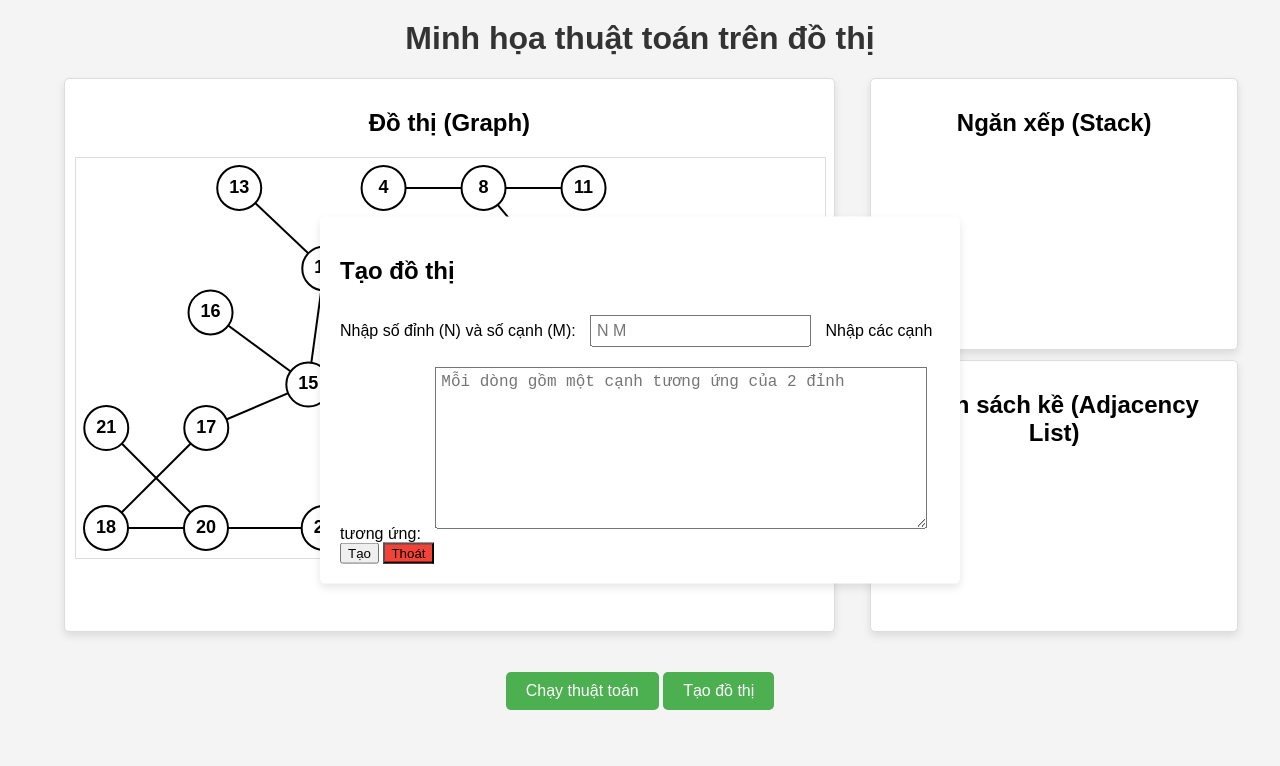
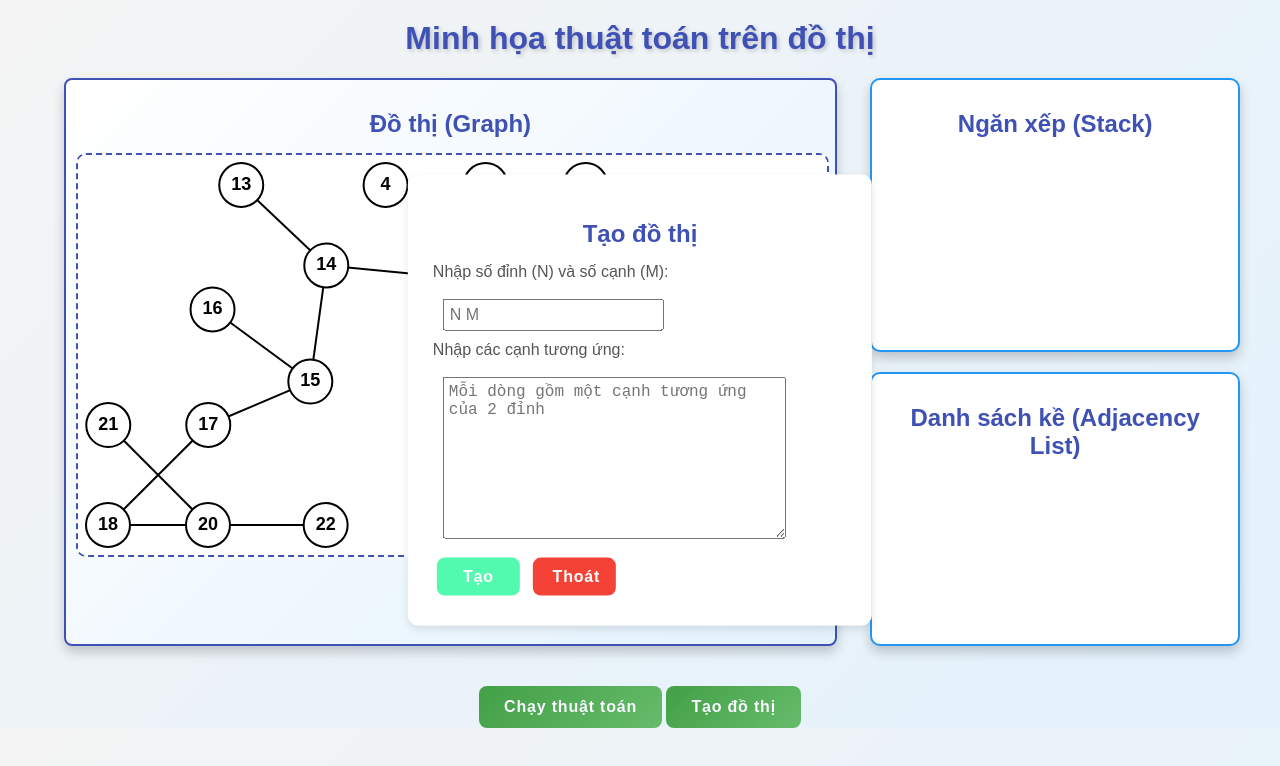
Before and after one commit to tynnp/GraphVisualizer, a plain HTML site: page index.html in a window 1280 px wide. Both pictures are taken after a click on the button "Tạo đồ thị". Drawn offline with nearby package versions, Linux system fonts and the light colour scheme.

Commit message:
Chỉnh lại style

```diff
--- a/style.css
+++ b/style.css
@@ -1,14 +1,15 @@
 body {
     font-family: Arial, sans-serif;
     text-align: center;
-    background-color: #f4f4f4;
+    background: linear-gradient(135deg, #f4f4f4, #e3f2fd);
     margin: 0;
     padding: 0;
 }
 
 h1 {
-    color: #333;
+    color: #3f51b5;
     margin-top: 20px;
+    text-shadow: 2px 2px 4px rgba(0, 0, 0, 0.2);
 }
 
 #container {
@@ -16,42 +17,54 @@ h1 {
     justify-content: space-between;
     margin: 20px auto;
     width: 90%;
+    gap: 20px;
 }
 
 #graph {
     width: 65%;
-    background-color: #fff;
-    border: 1px solid #ddd;
-    border-radius: 5px;
+    background: linear-gradient(135deg, #ffffff, #e3f2fd);
+    border: 2px solid #3f51b5;
+    border-radius: 8px;
     padding: 10px;
-    box-shadow: 0 4px 8px rgba(0, 0, 0, 0.1);
+    box-shadow: 0 6px 12px rgba(0, 0, 0, 0.2);
 }
 
 #sidebar {
     display: flex;
     flex-direction: column;
     width: 30%;
-    gap: 10px;
+    gap: 20px;
 }
 
 #stack,
 #adjacency-list {
     width: 100%;
     height: 250px;
-    background-color: #fff;
-    border: 1px solid #ddd;
-    border-radius: 5px;
+    background: #fff;
+    border: 2px solid #2196f3;
+    border-radius: 10px;
     padding: 10px;
-    box-shadow: 0 4px 8px rgba(0, 0, 0, 0.1);
+    box-shadow: 0 6px 12px rgba(0, 0, 0, 0.2);
     overflow-y: auto;
+    transition: transform 0.3s ease, box-shadow 0.3s ease;
+}
+
+#stack:hover,
+#adjacency-list:hover {
+    transform: translateY(-5px);
+    box-shadow: 0 8px 16px rgba(0, 0, 0, 0.3);
 }
 
 #graph-container {
     width: 100%;
+    max-width: 100%;
     height: 400px;
-    border: 1px solid #ddd;
-    background-color: white;
+    max-height: 100%;
+    border: 2px dashed #3f51b5;
+    background: #fff;
     position: relative;
+    border-radius: 10px;
+    overflow: auto;
 }
 
 #stack-list {
@@ -61,11 +74,21 @@ h1 {
 }
 
 #stack-list li {
-    border: 1px solid #ddd;
-    margin: 5px 0;
+    border: 2px solid #64b5f6;
+    margin: 8px 0;
     padding: 10px;
-    background-color: #f9f9f9;
+    background: linear-gradient(135deg, #f1f8e9, #bbdefb);
     font-weight: bold;
+    border-radius: 5px;
+    text-align: center;
+    color: #333;
+    transition: background 0.3s ease, transform 0.2s ease;
+}
+
+#stack-list li:hover {
+    background: #64b5f6;
+    color: white;
+    transform: scale(1.05);
 }
 
 #list {
@@ -77,21 +100,19 @@ h1 {
 #run-btn,
 #create-graph-btn {
     margin-top: 20px;
-    padding: 10px 20px;
+    padding: 12px 25px;
     font-size: 16px;
-    background-color: #4caf50;
-    color: white;
-    border: none;
-    border-radius: 5px;
-    cursor: pointer;
+    background: linear-gradient(135deg, #43a047, #66bb6a);
+    border-radius: 8px;
 }
 
 #run-btn:hover,
 #create-graph-btn:hover {
-    background-color: #45a049;
+    background: #388e3c;
 }
 
-#edges {
+#edges
+{
     width: 80%;
     height: 150px;
     margin: 10px;
@@ -107,6 +128,12 @@ h1 {
 
 #close-modal-btn {
     background-color: #f44336;
+    color: white;
+    padding: 10px 20px;
+    border-radius: 8px;
+    border: none;
+    cursor: pointer;
+    transition: background 0.3s ease;
 }
 
 #close-modal-btn:hover {
@@ -119,8 +146,8 @@ h1 {
     left: 50%;
     transform: translate(-50%, -50%);
     background-color: white;
-    padding: 20px;
-    border-radius: 5px;
+    padding: 25px;
+    border-radius: 10px;
     box-shadow: 0 4px 8px rgba(0, 0, 0, 0.1);
     display: none;
 }
@@ -128,3 +155,119 @@ h1 {
 .modal-content {
     text-align: left;
 }
+
+.modal-content button {
+    display: inline-block;
+    width: 20%;
+    margin: 5px 1%;
+    padding: 10px 20px;
+    font-size: 16px;
+    font-weight: 600;
+    border-radius: 8px;
+    cursor: pointer;
+    transition: background-color 0.3s ease;
+}
+
+
+#submit-graph-btn {
+    background-color: #51faae;
+    color: white;
+}
+
+#submit-graph-btn:hover {
+    background-color: #44ffab;
+}
+
+h2 {
+    font-size: 24px;
+    font-weight: 600;
+    margin-bottom: 15px;
+    color: #3f51b5;
+    text-align: center;
+}
+
+label {
+    font-size: 16px;
+    color: #555;
+    margin-bottom: 8px;
+    display: block;
+}
+
+.rainbow {
+    font-weight: bold;
+    font-size: 1.5em;
+    background: linear-gradient(90deg,
+        rgba(255, 0, 0, 1) 0%,
+        rgba(255, 154, 0, 1) 25%,
+        rgba(208, 222, 33, 1) 50%,
+        rgba(79, 220, 74, 1) 75%,
+        rgba(63, 218, 216, 1) 100%
+    );
+    background-size: 300% 300%;
+    -webkit-background-clip: text;
+    -webkit-text-fill-color: transparent;
+    animation: rainbow-animation 4s infinite linear;
+}
+
+/* Định nghĩa chuyển động */
+@keyframes rainbow-animation {
+    0% {
+        background-position: 0% 50%;
+    }
+    50% {
+        background-position: 100% 50%;
+    }
+    100% {
+        background-position: 0% 50%;
+    }
+}
+
+/* Kiểu chung cho tất cả các nút */
+button {
+    outline: none;
+    cursor: pointer;
+    border: none;
+    padding: 0.9rem 2rem;
+    margin: 0;
+    font-family: inherit;
+    font-size: inherit;
+    position: relative;
+    display: inline-block;
+    letter-spacing: 0.05rem;
+    font-weight: 700;
+    font-size: 17px;
+    border-radius: 500px;
+    overflow: hidden;
+    background: #66ff66;
+    color: ghostwhite;
+    transition: background 0.3s ease, transform 0.2s ease, color 0.4s;
+}
+
+button span {
+    position: relative;
+    z-index: 10;
+}
+
+button:hover {
+    transform: translateY(-3px);
+}
+
+button:hover span {
+    color: black;
+}
+
+button::before {
+    content: "";
+    position: absolute;
+    top: 0;
+    left: 0;
+    width: 120%;
+    height: 100%;
+    z-index: 0;
+    transform: skew(30deg);
+    transition: transform 0.4s cubic-bezier(0.3, 1, 0.8, 1);
+}
+
+button:hover::before {
+    transform: translate3d(100%, 0, 0);
+}
```
